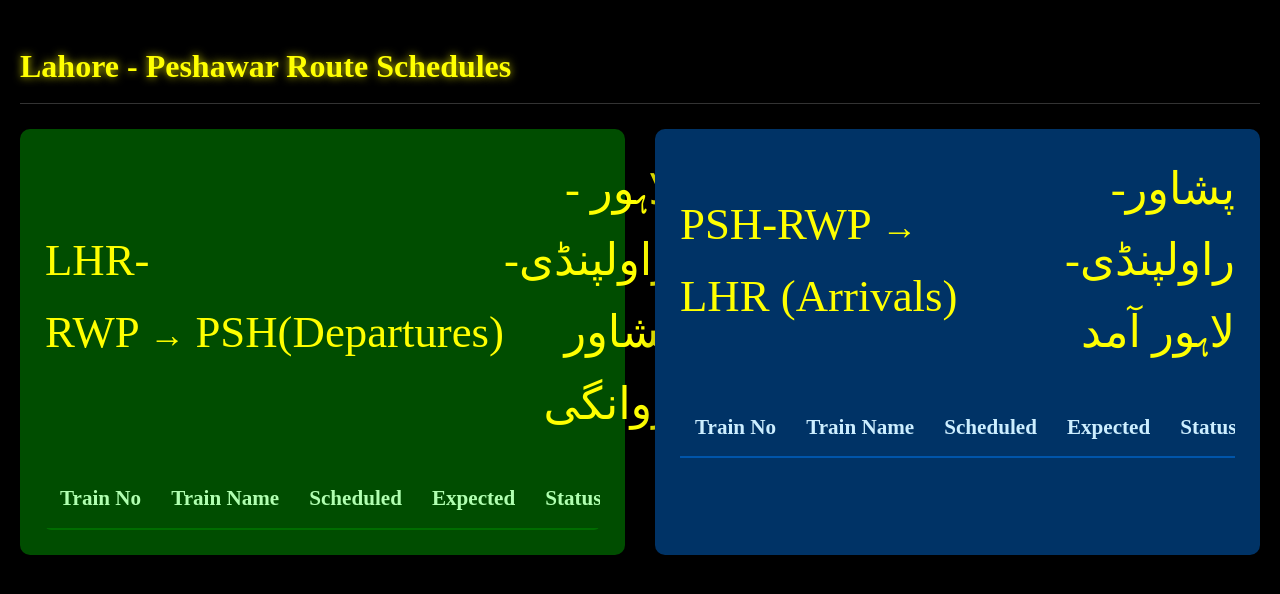
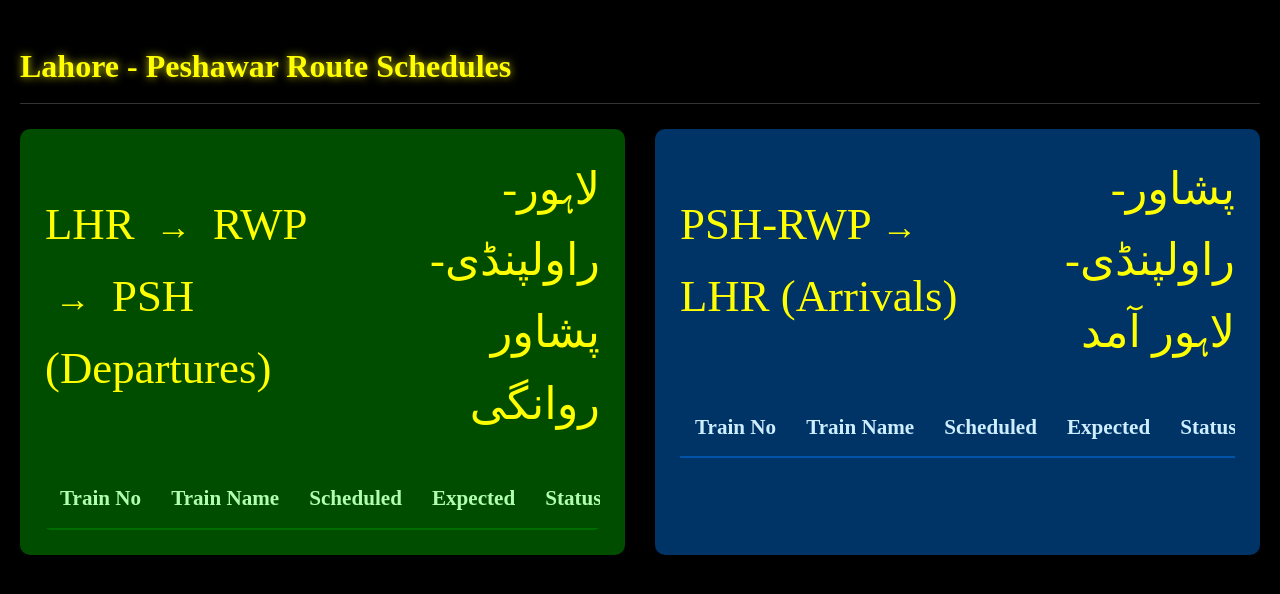
Before and after one commit to Faizan404/PrRailGov, a plain HTML site: page display_lhr_psh.html in a window 1280 px wide. Drawn offline with Linux system fonts and the light colour scheme; a script that the page names is missing.

Commit message:
Update display_lhr_psh.html

```diff
--- a/display_lhr_psh.html
+++ b/display_lhr_psh.html
@@ -11,7 +11,7 @@
 
     <div class="display-container">
         <section id="lhr-psh-departures-section" class="route-section departures-theme">
-            <h2><span class="en-text">LHR-RWP<span class="arrow">&rarr;</span>PSH(Departures)</span><span class="ur-text">لاہور - راولپنڈی- پشاور روانگی</span></h2>
+               <h2><span class="en-text">LHR <span class="arrow">&rarr;</span> RWP <span class="arrow">&rarr;</span> PSH (Departures)</span><span class="ur-text">لاہور-راولپنڈی-پشاور روانگی</span></h2>
             <div class="table-wrapper">
                 <table>
                     <thead>
```
